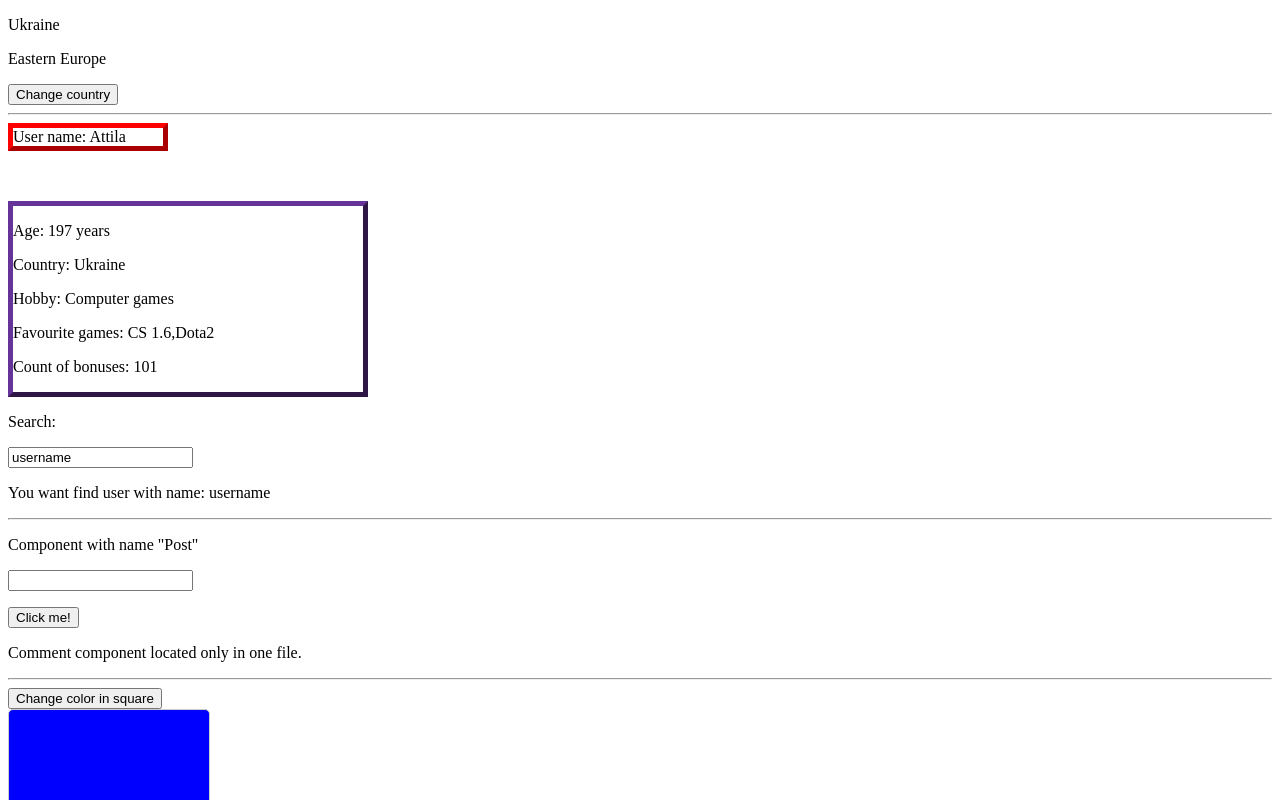
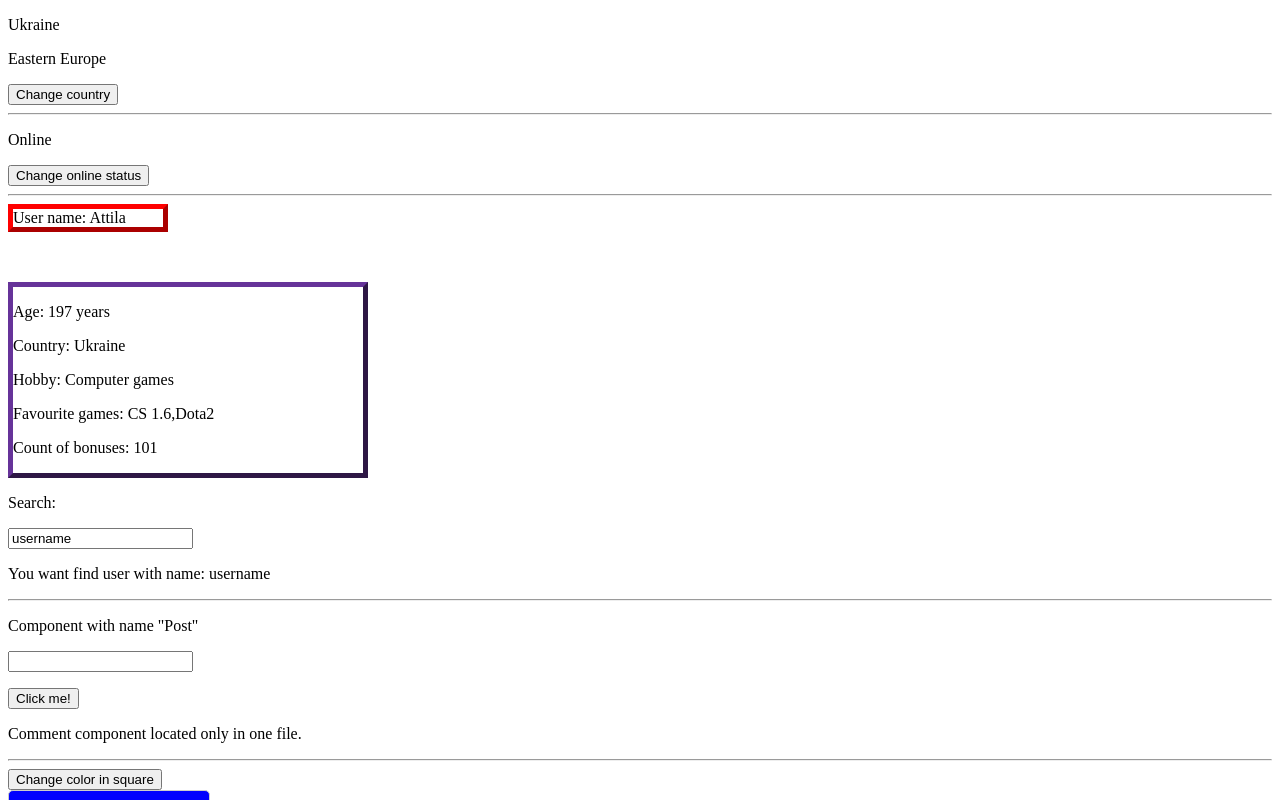
Before and after one commit to ivanskyi/Angular, an Angular app in the folder AngularCourse/Basic/: page / in a window 1280 px wide. Shown: the top 800 px of the page. Built offline with nearby package versions, Linux system fonts and the light colour scheme.

Commit message:
Added ngSwitch directive

```diff
--- a/AngularCourse/Basic/src/app/header/header.component.html
+++ b/AngularCourse/Basic/src/app/header/header.component.html
@@ -6,4 +6,13 @@
     <p>North America</p>
 </ng-template>
 <button (click)="isUkraine = !isUkraine">Change country</button>
+
 <hr>
+<div [ngSwitch]="isOnline">
+    <p *ngSwitchCase="true">Online</p>
+    <p *ngSwitchCase="false">Offline</p>
+    <p *ngSwitchDefault>Unknown status</p>
+</div>
+
+<button (click)="isOnline = !isOnline">Change online status</button>
+<hr>
--- a/AngularCourse/Basic/src/app/header/header.component.ts
+++ b/AngularCourse/Basic/src/app/header/header.component.ts
@@ -7,4 +7,5 @@ import { Component } from '@angular/core';
 })
 export class HeaderComponent {
   isUkraine = true;
+  isOnline = true;
 }
```
